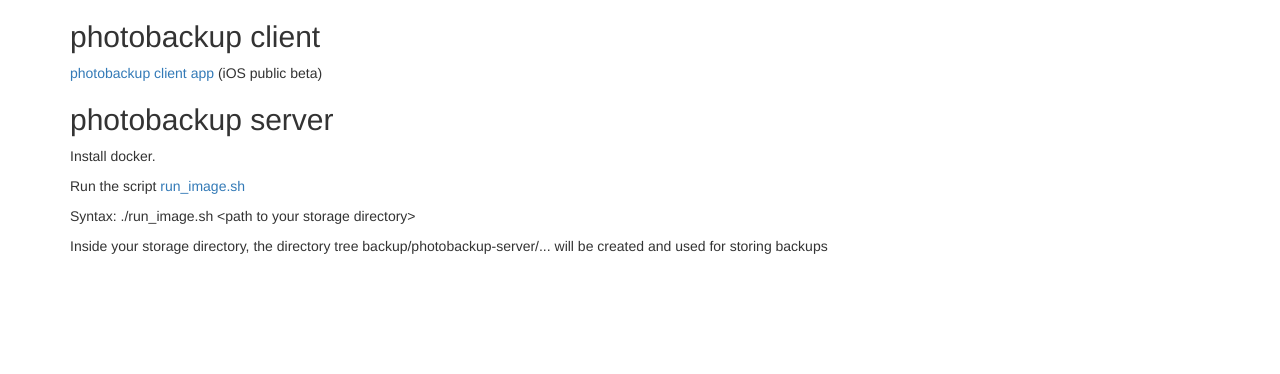
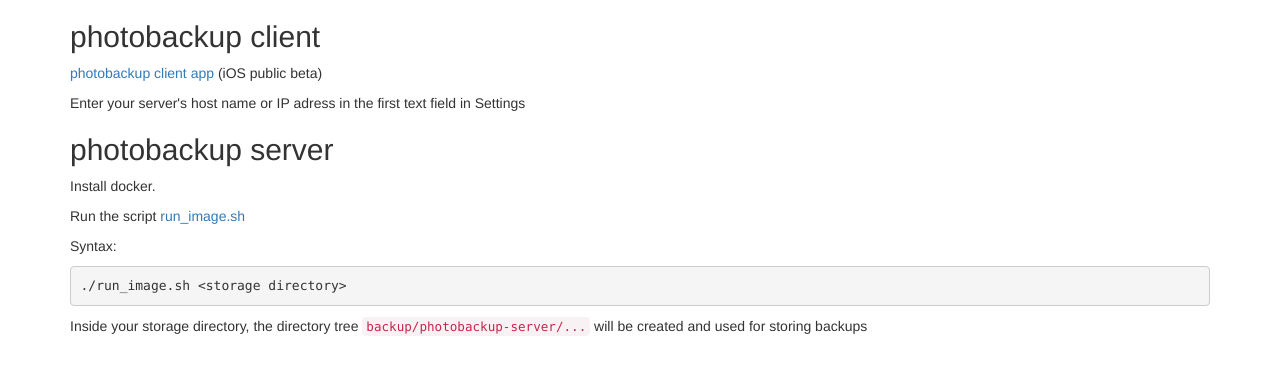
Before and after one commit to sbohmann/WebGUI, a website: page photobackup/index.html in a window 1280 px wide. Drawn offline with nearby package versions, Linux system fonts and the light colour scheme.

Commit message:
Added photobackup

```diff
--- a/photobackup/index.html
+++ b/photobackup/index.html
@@ -12,11 +12,13 @@
 <div class="container">
     <h2>photobackup client</h2>
     <p><a href="https://testflight.apple.com/join/U0rTcuAD">photobackup client app</a> (iOS public beta)</p>
+    <p>Enter your server's host name or IP adress in the first text field in Settings</p>
     <h2>photobackup server</h2>
     <p>Install docker.</p>
     <p>Run the script <a href="run_image.sh">run_image.sh</a></p>
-    <p>Syntax: ./run_image.sh &lt;path to your storage directory&gt;</p>
-    <p>Inside your storage directory, the directory tree backup/photobackup-server/... will be created and used for storing backups</p>
+    <p>Syntax:<p>
+    <pre>./run_image.sh &lt;storage directory&gt;</pre>
+    <p>Inside your storage directory, the directory tree <code>backup/photobackup-server/...</code> will be created and used for storing backups</p>
 </div>
 </body>
 </html>
```
